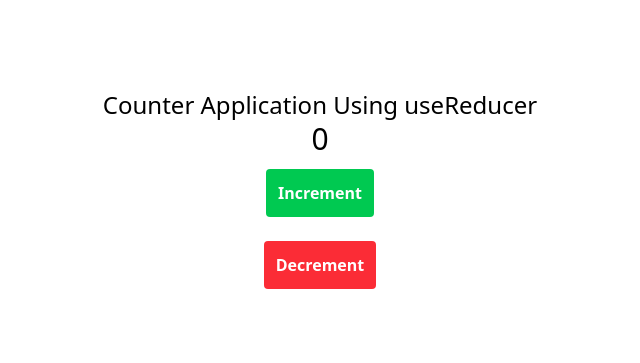
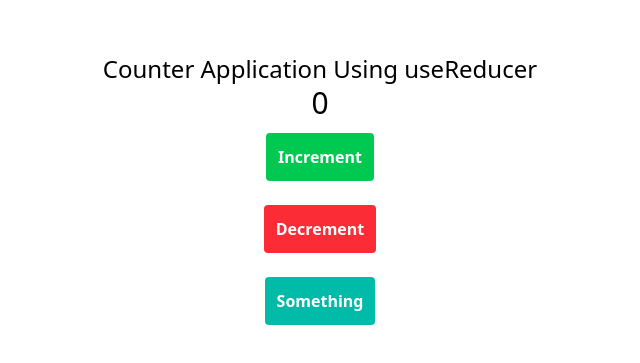
Before and after one commit to cyberadityacode/reactjs, a React (Vite) app in the folder 36 All Hooks in one Project/: page / in a window 1280 px wide. Shown: the part 205-568 px from the top of the page, without its empty margins (320-960 px from the left). Built offline with nearby package versions, Linux system fonts and the light colour scheme.

Commit message:
added UseReducerSecond Component with handleDispatch validations

```diff
--- /dev/null
+++ b/36 All Hooks in one Project/components/hooks/useReducer/UseReducerSecond.jsx
@@ -0,0 +1,67 @@
+import React, { act, useReducer } from "react";
+/*
+handleDispatch validations applied!
+Best Counter with useReducer with validation of data-action on button,
+Hack Proof!
+Try to change the data set value to something else via dom elements or console,
+it will prompt you a warning message.
+
+*/
+
+export default function UseReducerSecond() {
+  const reducer = (state, action) => {
+    if (action.type === "INCREMENT") {
+      console.log(state, action);
+      return state + 1;
+    } else if (action.type === "DECREMENT") {
+      console.log(state, action);
+      return state - 1;
+    } else if (action.type === "RESET") {
+      return (state = 0);
+    }
+  };
+
+  const handleDispatch = (e) => {
+    const validActions = ["INCREMENT", "DECREMENT", "RESET"];
+    const actionType = e.currentTarget.dataset.action;
+    console.dir(e.currentTarget); //dataset:DOMStringMap ; action:"INCREMENT"
+
+    if (validActions.includes(actionType)) {
+      dispatch({ type: actionType });
+    } else {
+      console.warn(
+        "Unhandled action type Are you Trying to Hack?:",
+        actionType
+      );
+    }
+  };
+  const [count, dispatch] = useReducer(reducer, 0);
+  return (
+    <div className="p-4 h-lvh flex flex-col justify-center items-center">
+      <h1 className="text-2xl">Counter Application Using useReducer</h1>
+      <h1 className="text-3xl">{count}</h1>
+      <button
+        onClick={handleDispatch}
+        data-action="INCREMENT"
+        className="p-3 bg-green-500 text-white font-bold rounded m-3 hover:bg-green-800 active:scale-105 cursor-pointer"
+      >
+        Increment
+      </button>
+      <button
+        onClick={handleDispatch}
+        data-action="DECREMENT"
+        className="p-3 bg-red-500 text-white font-bold rounded m-3 hover:bg-red-800 active:scale-105 cursor-pointer"
+      >
+        Decrement
+      </button>
+
+      <button
+        onClick={handleDispatch}
+        data-action="SOMETHING"
+        className="p-3 bg-teal-500 text-white font-bold rounded m-3 hover:bg-red-800 active:scale-105 cursor-pointer"
+      >
+        Something
+      </button>
+    </div>
+  );
+}
--- a/36 All Hooks in one Project/src/main.jsx
+++ b/36 All Hooks in one Project/src/main.jsx
@@ -35,6 +35,7 @@ import About from "../components/hooks/useContext/About.jsx";
 import Services from "../components/hooks/useContext/Services.jsx";
 import MyCustomHook from "../components/hooks/useCustomHook/MyCustomHook.jsx";
 import UseReducerFirst from "../components/hooks/useReducer/UseReducerFirst.jsx";
+import UseReducerSecond from "../components/hooks/useReducer/UseReducerSecond.jsx";
 
 createRoot(document.getElementById("root")).render(
   <StrictMode>
@@ -63,6 +64,7 @@ createRoot(document.getElementById("root")).render(
     </BioProvider>
     <Services /> */}
     {/* <MyCustomHook /> */}
-    <UseReducerFirst />
+    {/* <UseReducerFirst /> */}
+    <UseReducerSecond />
   </StrictMode>
 );
```
